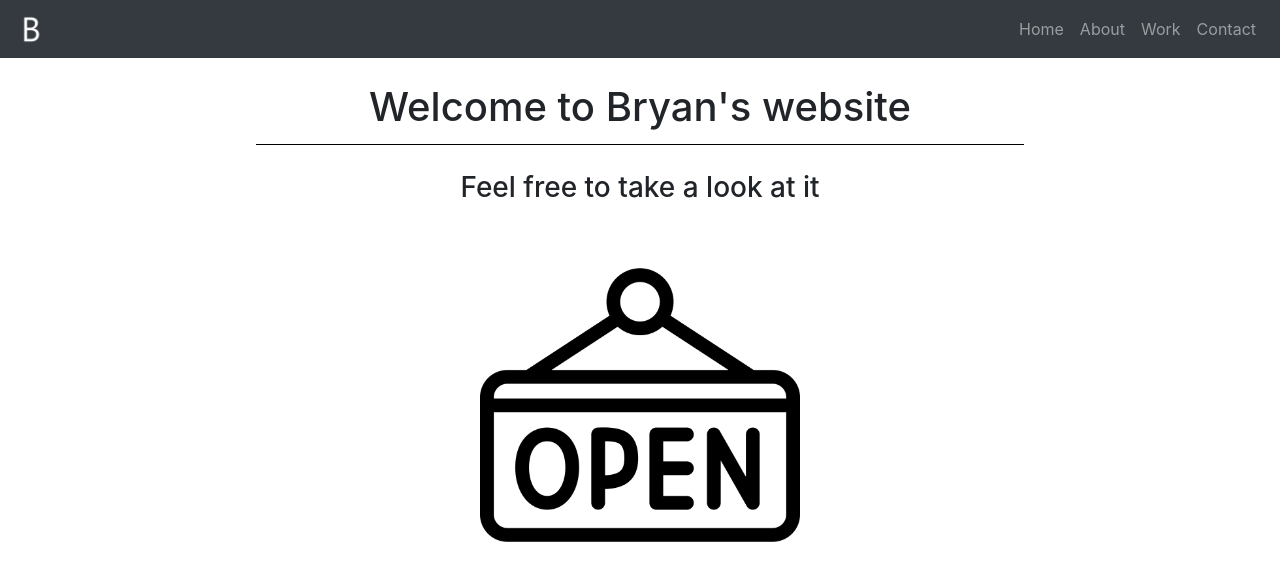
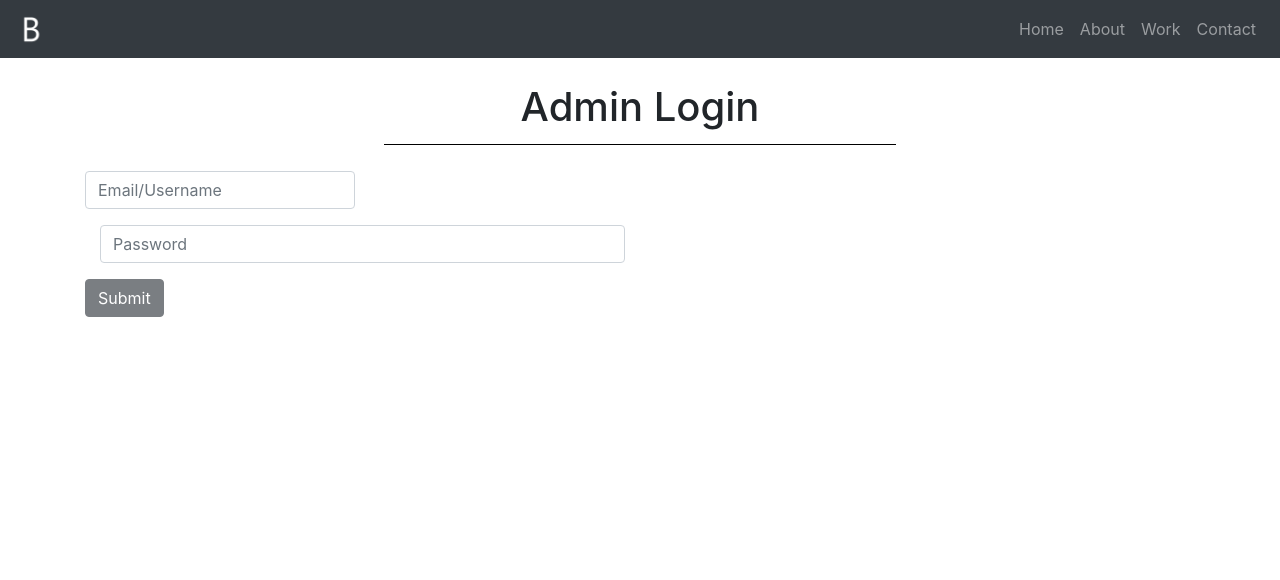
Before and after one commit to bzamora020/BryanPortfolio, an Angular app: page /admin/login in a window 1280 px wide. Before the commit this address led to /home. Shown: the top 580 px of the page. Built offline with nearby package versions, Linux system fonts and the light colour scheme.

Commit message:
saturday

```diff
--- /dev/null
+++ b/src/app/admin/admin.component.css
@@ -0,0 +1,9 @@
+.admin {
+        text-align: center;
+        margin-top: 2%;
+        margin-bottom: 2%;
+        border-bottom: 1px solid black;
+        margin-left: 30%;
+        margin-right: 30%;
+        padding-bottom: 1%;
+    }
--- /dev/null
+++ b/src/app/admin/admin.component.html
@@ -0,0 +1,15 @@
+<h1 class="admin" >Admin Login</h1>
+
+<div class="container">
+<form #loginForm ="ngForm" (ngSubmit) ="onSubmit()">
+<div class="form-row">
+  <div class="form-group col-md-3 ">
+  <input class="form-control align-middle" type="text" placeholder="Email/Username" required [(ngModel)]="credentials.email" #email="ngModel" name="email">
+</div>
+</div>
+<div class="form-group col-6">
+  <input class="form-control" type="password" placeholder="Password" required [(ngModel)]="credentials.password" #password="ngModel" name="password" >
+</div>
+
+
+<button [disabled]="!loginForm.valid" id="submit" type="submit" class="btn btn-dark ">Submit</button>
--- /dev/null
+++ b/src/app/admin/admin.component.ts
@@ -0,0 +1,27 @@
+import { Component, OnInit } from '@angular/core';
+import { HttpClient} from '@angular/common/http';
+
+class Credentials {
+  email: string;
+  password: string;
+}
+
+@Component({
+  selector: 'app-admin',
+  templateUrl: './admin.component.html',
+  styleUrls: ['./admin.component.css']
+})
+export class AdminComponent implements OnInit {
+  public credentials: Credentials;
+
+  constructor() { }
+
+  ngOnInit() {
+    this.credentials = new Credentials();
+  }
+
+  onSubmit() {
+
+    console.log(this.credentials)
+  }
+  }
--- a/src/app/app-routing.module.ts
+++ b/src/app/app-routing.module.ts
@@ -4,7 +4,7 @@ import { HomeComponent } from './home/home.component';
 import { AboutComponent } from './about/about.component';
 import { ContactComponent } from './contact/contact.component';
 import { WorkComponent } from './work/work.component';
-
+import { AdminComponent } from './admin/admin.component';
 
 const routes: Routes = [
   {
@@ -25,6 +25,10 @@ const routes: Routes = [
     path: 'work',
     component: WorkComponent
   },
+  {
+    path: 'admin/login',
+    component: AdminComponent
+  },
 
   {
     path: '**',
--- a/src/app/app.module.ts
+++ b/src/app/app.module.ts
@@ -9,6 +9,8 @@ import { HomeComponent } from './home/home.component';
 import { AboutComponent } from './about/about.component';
 import { ContactComponent } from './contact/contact.component';
 import { WorkComponent } from './work/work.component';
+import { AdminComponent } from './admin/admin.component';
+
 
 
 @NgModule({
@@ -17,7 +19,8 @@ import { WorkComponent } from './work/work.component';
     HomeComponent,
     AboutComponent,
     ContactComponent,
-    WorkComponent
+    WorkComponent,
+    AdminComponent,
   ],
   imports: [
     BrowserModule,
--- a/src/app/contact/contact.component.ts
+++ b/src/app/contact/contact.component.ts
@@ -28,13 +28,13 @@ export class ContactComponent implements OnInit {
       content: this.message,
 
     };
-    console.log(payload)
+    console.log(payload);
     this.pepe.post('https://seals-server.herokuapp.com' + '/contact-seals', payload)
       .subscribe((res) => {
-        console.log(res)
+        console.log(res);
       }, (err) => {
         console.log(err);
-      })
+      });
   }
 
 }
```
Also changed, not shown: src/app/auth.service.ts (added, +14 -0 lines), 2 other files (tests, documents, lock files or other folders).
